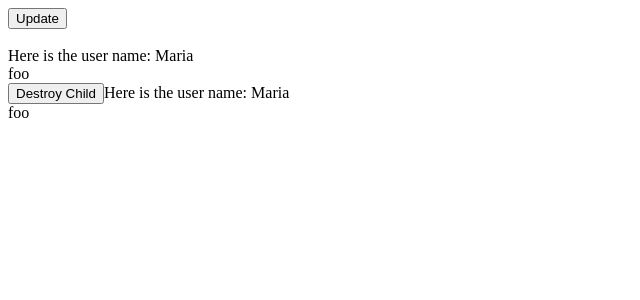
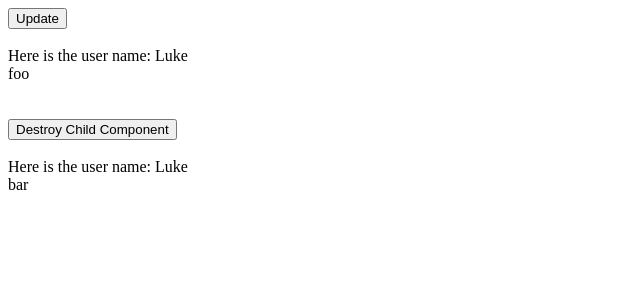
Before and after one commit to lukechant/life-cycle-hooks, an Angular app: page / in a window 1280 px wide. Shown: the top 300 px of the page, without its empty margins (0-640 px from the left). Built offline with nearby package versions, Linux system fonts and the light colour scheme.

Commit message:
text changes, add some spacing

```diff
--- a/src/app/components/parent/parent.component.html
+++ b/src/app/components/parent/parent.component.html
@@ -7,13 +7,17 @@
   <div #contentWrapper>foo</div>
 </app-child>
 
+<br/>
+<br/>
 
-<button (click)="destroy()">Destroy Child</button>
+<button (click)="destroy()">Destroy Child Component</button>
 
+<br/>
+<br/>
 
 <app-child *ngIf="!isChildDestroyed"
           [userName]="userName">
-  <div #contentWrapper>foo</div>
+  <div #contentWrapper>bar</div>
 </app-child>
 
-<div *ngIf="isChildDestroyed">Child component is destroyed! :(</div>
+<div *ngIf="isChildDestroyed">Child component is destroyed!</div>
--- a/src/app/components/parent/parent.component.ts
+++ b/src/app/components/parent/parent.component.ts
@@ -6,7 +6,7 @@ import { Component, OnInit } from '@angular/core';
   styleUrls: ['./parent.component.css'],
 })
 export class ParentComponent implements OnInit {
-  userName = 'Maria';
+  userName = 'Luke';
   isChildDestroyed = false;
 
   ngOnInit() {
```
